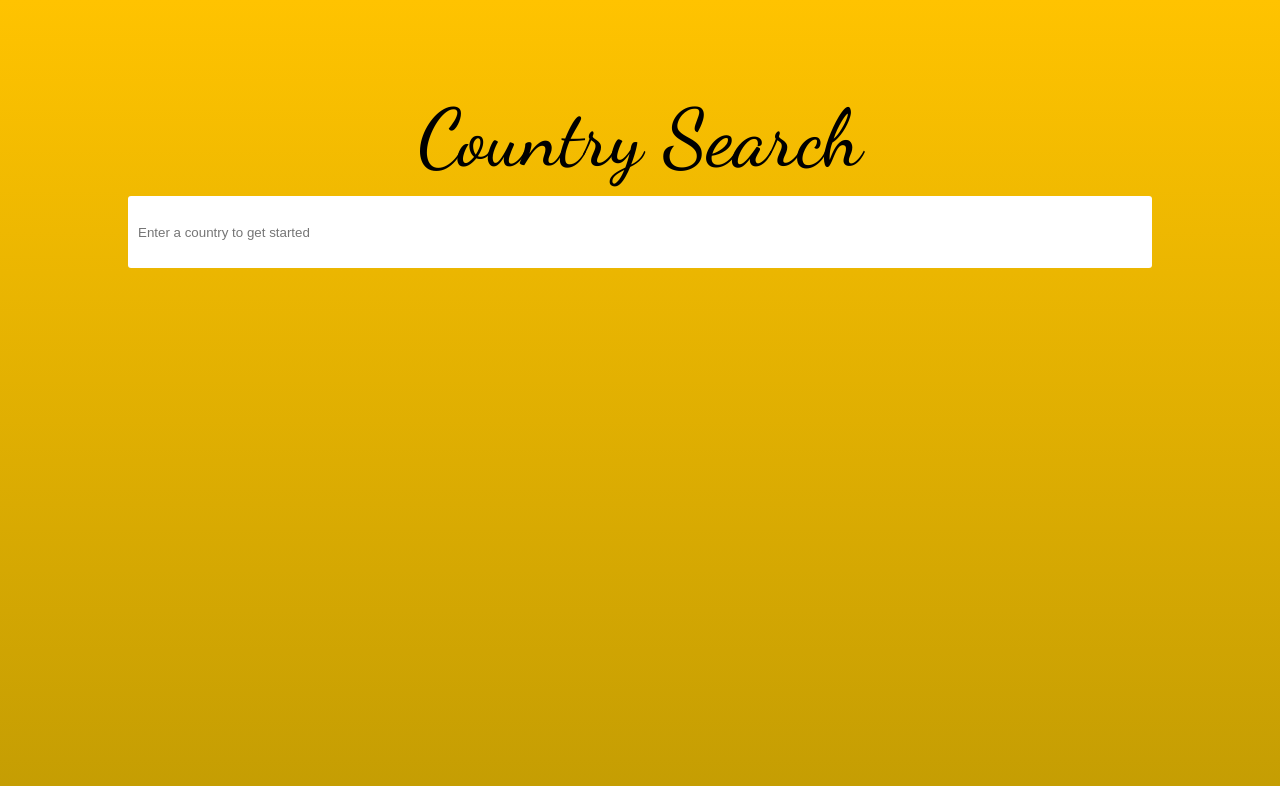
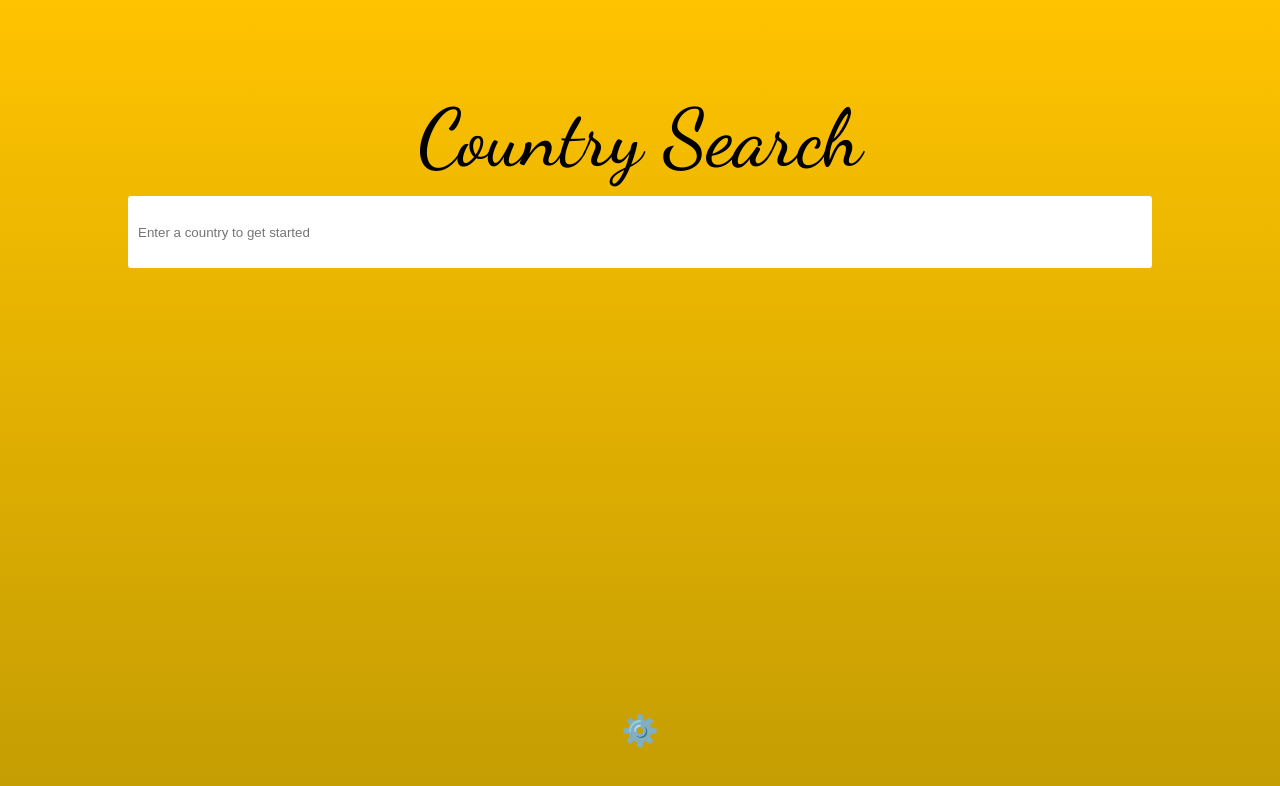
Before and after one commit to Raees678/countries-assignment, a React (Create React App) app: page / in a window 1280 px wide. Shown: the top 786 px of the page. Built offline with nearby package versions, Linux system fonts and the light colour scheme.

Commit message:
Added settings toggles to tweak the rate-limit and api-delay on the search field

```diff
--- a/src/App.css
+++ b/src/App.css
@@ -1,7 +1,7 @@
 .App {
   display: grid;
   grid-template-columns: 10% [working-area-leading] 25% auto 25% [working-area-trailing] 10%;
-  grid-template-rows: 10% [working-area-top] 25% auto 25% [working-area-bottom] 10%;
+  grid-template-rows: 10% [working-area-top] 25% auto 25% [working-area-bottom] 10% [footer]1%;
 }
 
 #title {
@@ -18,6 +18,20 @@
   grid-row-end: working-area-bottom;
 }
 
+.easter-egg {
+  grid-column-start: working-area-leading;
+  grid-column-end: working-area-trailing;
+  grid-row-start: working-area-bottom;
+  grid-row-end: footer;
+  text-align: center;
+}
+
+.easter-egg > span {
+  font-size: 30px;
+  cursor: pointer;
+  box-shadow: 10px;
+}
+
 .clearing-div {
   clear: both;
 }
--- a/src/App.js
+++ b/src/App.js
@@ -16,6 +16,7 @@ class App extends React.Component {
       highlightedCoutryMatched: null,
       showingModal: false,
       modalCountryObject: null,
+      showingSettings: false,
     };
 
     this.handleSearchTextChange = this.handleSearchTextChange.bind(this);
@@ -24,6 +25,9 @@ class App extends React.Component {
     this.getCountriesMatched = this.getCountriesMatched.bind(this);
     this.handleKeyDown = this.handleKeyDown.bind(this);
     this.handleMouseOverHighlight = this.handleMouseOverHighlight.bind(this);
+    this.handleRateLimitChange = this.handleRateLimitChange.bind(this);
+    this.handleSearchDelayChange = this.handleSearchDelayChange.bind(this);
+    this.handleShowingSettingsChange = this.handleShowingSettingsChange.bind(this);
 
     this.countries = require("../node_modules/country-json/src/country-by-capital-city.json");
     this.rateLimit = 1000;
@@ -132,6 +136,20 @@ class App extends React.Component {
     }, this.searchDelay);
   }
 
+  handleRateLimitChange(event) {
+    this.rateLimit = event.target.value;
+  }
+
+  handleSearchDelayChange(event) {
+    this.searchDelay = event.target.value;
+  }
+
+  handleShowingSettingsChange() {
+    this.setState({
+      showingSettings: !this.state.showingSettings,
+    });
+  }
+
   render() {
     return (
       <div className="App" onKeyDown={this.handleKeyDown} tabIndex="1">
@@ -152,6 +170,39 @@ class App extends React.Component {
             onMouseOverHighlight={this.handleMouseOverHighlight}
           ></SearchResultsBox>
         </div>
+        <div className="easter-egg">
+          {this.state.showingSettings && (
+            <div>
+              <div className="slidecontainer">
+                <label htmlFor="rate_limit_range">Rate Limit Range</label>
+                <input
+                  type="range"
+                  min="0"
+                  max="5000"
+                  defaultValue="1000"
+                  className="slider"
+                  id="rate_limit_range"
+                  onChange={this.handleRateLimitChange}
+                ></input>
+                <label htmlFor="search_delay_range">Search Delay Range</label>
+                <input
+                  type="range"
+                  min="0"
+                  max="5000"
+                  defaultValue="1000"
+                  className="slider"
+                  id="search_delay_range"
+                  onChange={this.handleSearchDelayChange}
+                ></input>
+              </div>
+              <div className="slidecontainer"></div>
+            </div>
+          )}
+          <span role="img" aria-label="easter-egg" onClick={this.handleShowingSettingsChange}>
+            ⚙️
+          </span>
+        </div>
+
         {this.state.showingModal === true && (
           <Modal countryObject={this.state.modalCountryObject} onCloseButtonClick={this.handleCloseButtonClick}></Modal>
         )}
```
